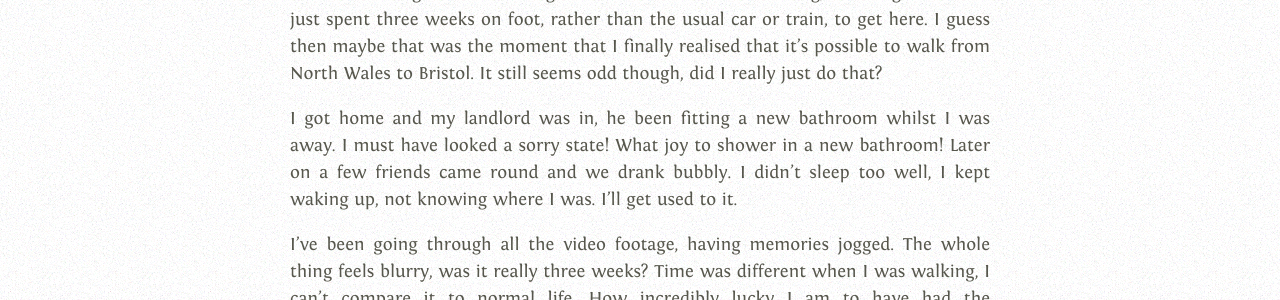
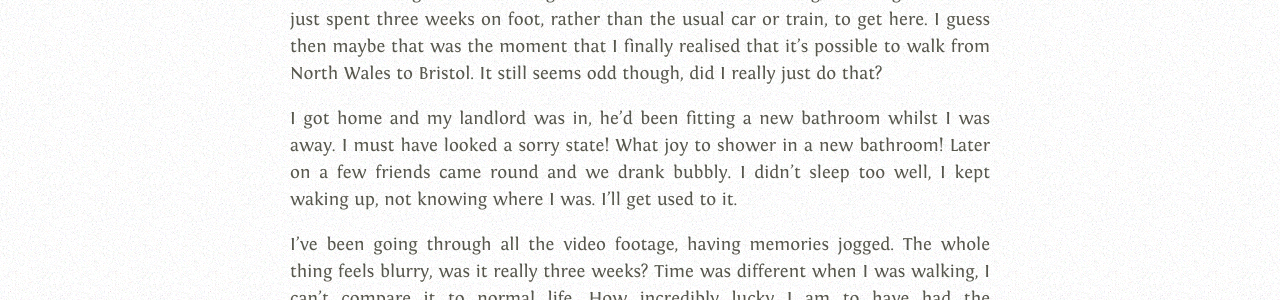
Before and after one commit to tombh/tombh.github.io, a Jekyll site: the page built from _posts/2014-10-16-walking-wales---days-18-to-20.markdown, in a window 1280 px wide. Shown: the part 1291-1591 px from the top of the page. Built offline with Jekyll 4.4.1, drawn with Linux system fonts in a browser that asks for light colours; Markdown is read by kramdown in place of the engine named in the settings.

Commit message:
spelling

```diff
--- a/_posts/2014-10-16-walking-wales---days-18-to-20.markdown
+++ b/_posts/2014-10-16-walking-wales---days-18-to-20.markdown
@@ -17,6 +17,6 @@ I woke at dawn, both from the nerves of the final day and to make sure no one sa
 
 The walk from the bridge to the outskirts of Bristol was surprisingly pleasant, it follows an old railway embankment along the shores of the estuary. I could still see Wales the whole time and I got to walk underneath the new Severn Bridge, which is a remarkable piece of engineering. I got grumpy walking through the suburbs of Bristol, it was raining, I was aching and cities just aren't as friendly as country paths. The first familiar part of Bristol I reached was the Downs, right outside my house, where I go running every week. I've trodden its paths so many times but never having just walked the length of Wales to get there. It was a surreal feeling, knowing that I had just spent three weeks on foot, rather than the usual car or train, to get here. I guess then maybe that was the moment that I finally realised that it's possible to walk from North Wales to Bristol. It still seems odd though, did I really just do that?
 
-I got home and my landlord was in, he been fitting a new bathroom whilst I was away. I must have looked a sorry state! What joy to shower in a new bathroom! Later on a few friends came round and we drank bubbly. I didn't sleep too well, I kept waking up, not knowing where I was. I'll get used to it.
+I got home and my landlord was in, he'd been fitting a new bathroom whilst I was away. I must have looked a sorry state! What joy to shower in a new bathroom! Later on a few friends came round and we drank bubbly. I didn't sleep too well, I kept waking up, not knowing where I was. I'll get used to it.
 
 I've been going through all the video footage, having memories jogged. The whole thing feels blurry, was it really three weeks? Time was different when I was walking, I can't compare it to normal life. How incredibly lucky I am to have had the opportunity to do this, the fitness, the money, the time, the support. I'm so grateful I gave myself this adventure. I'm not completely sure what it all means yet. What resonates most is that I did something primordial and ancient, I walked across the land. It's something that we've done for tens of thousands of years. I've had time to think and get a new perspective on this planet and my life.
```
